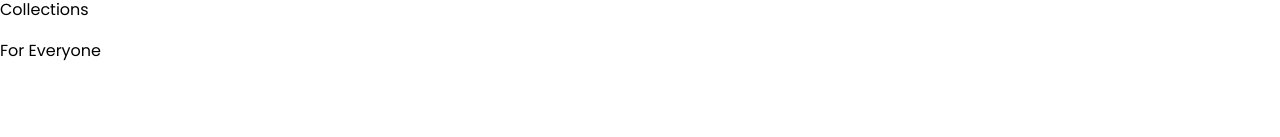
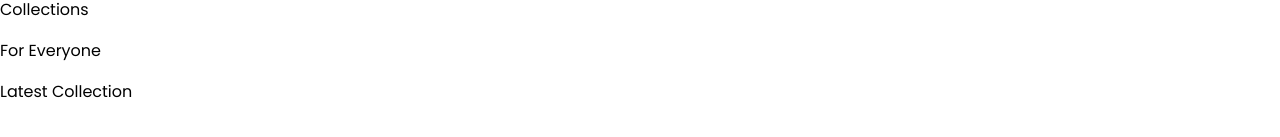
Before and after one commit to patrick-nsolo/frontend, a React (Create React App) app: page / in a window 1280 px wide. Shown: the part 453-590 px from the top of the page. Built offline with nearby package versions, Linux system fonts and the light colour scheme.

Commit message:
update hero elements
update hero elements

```diff
--- a/src/Components/Hero/Hero.jsx
+++ b/src/Components/Hero/Hero.jsx
@@ -1,7 +1,8 @@
 import React from 'react';
 import './Hero.css';
 import hand_icon from '../Assets/hand_icon.png';
-
+import arrow_icon from '../Assets/arrow.png';
+import hero_image from '../Assets/hero_image.png';
 const Hero = () => {
   return (
     <div className='hero'>
@@ -15,9 +16,13 @@ const Hero = () => {
                 <p>Collections</p>
                 <p>For Everyone</p>
             </div>
-            <div className='hero-latest-btn'></div>
+            <div className='hero-latest-btn'>
+                <div>Latest Collection</div>
+                <img src={arrow_icon} alt=''/>
+            </div>
         </div>
         <div className='hero-right'>
+
 
         </div>
     </div>
```
